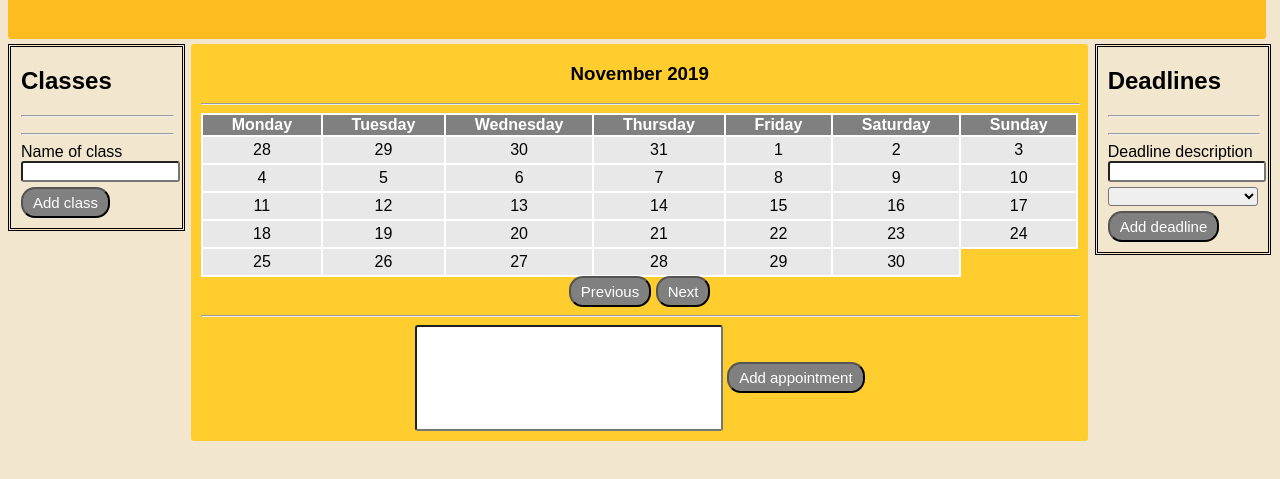
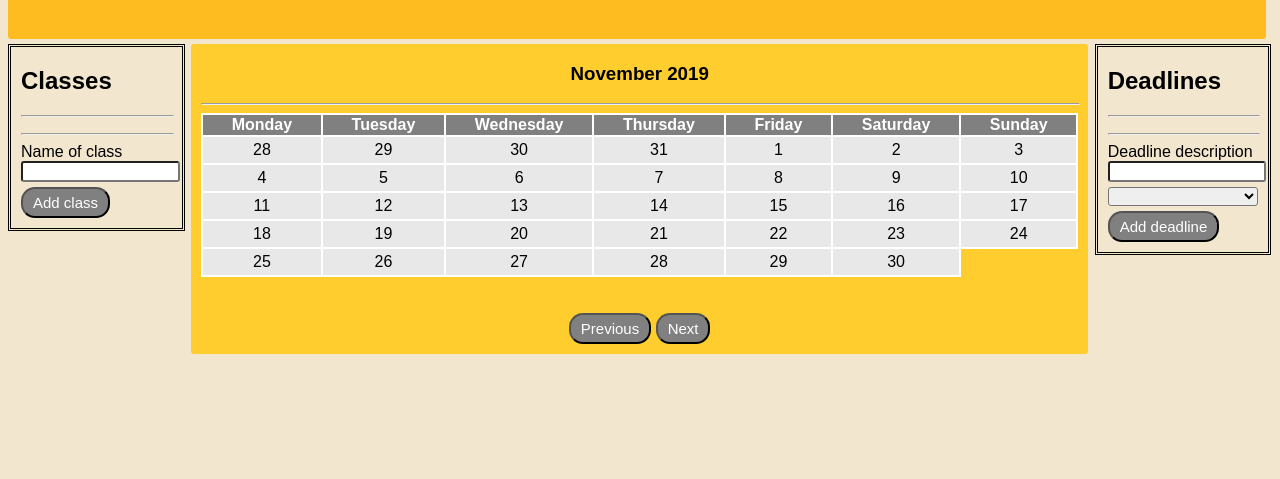
Before and after one commit to RasmusAlbrektsen/RasmusA-Distribution, a plain HTML site: page public/index.html in a window 1280 px wide. Shown: the part 69-548 px from the top of the page. Drawn offline with Linux system fonts and the light colour scheme; no server answers.

Commit message:
Fixed button movement

```diff
--- a/public/index.html
+++ b/public/index.html
@@ -31,6 +31,7 @@
             <h3 id="monthAndYear"></h3>
             <hr/>
             <div class="whatever">
+                <div style="height: 200px">
                     <table class="calendar">
                         <thread>
                             <tr>
@@ -46,6 +47,7 @@
 
                         <tbody id="calendar"></tbody>
                     </table>
+                </div>
                 <div class="calendarButtons">
                     <button class="calendar-button" onclick="previous()">
                         Previous
@@ -54,14 +56,6 @@
                         Next
                     </button>
                 </div>
-
-                <hr/>
-            </div>
-            <div>
-                <input id="appointmentInput" type="text" style="height: 100px; width: 300px"/>
-                <button class="add-button" id="addAppointment" style="margin-top: 5px" onclick="addAppointment()">
-                    Add appointment
-                </button>
             </div>
         </div>
     </div>
--- a/public/scripts.js
+++ b/public/scripts.js
@@ -142,7 +142,7 @@ async function addClass() {
         var data;
 
         //creating a new course
-        c = new Course(input.value);
+        var c = new Course(input.value);
 
         //Sending new course to server
         try {
```
Lines whose indentation alone changed are shown as unchanged.
